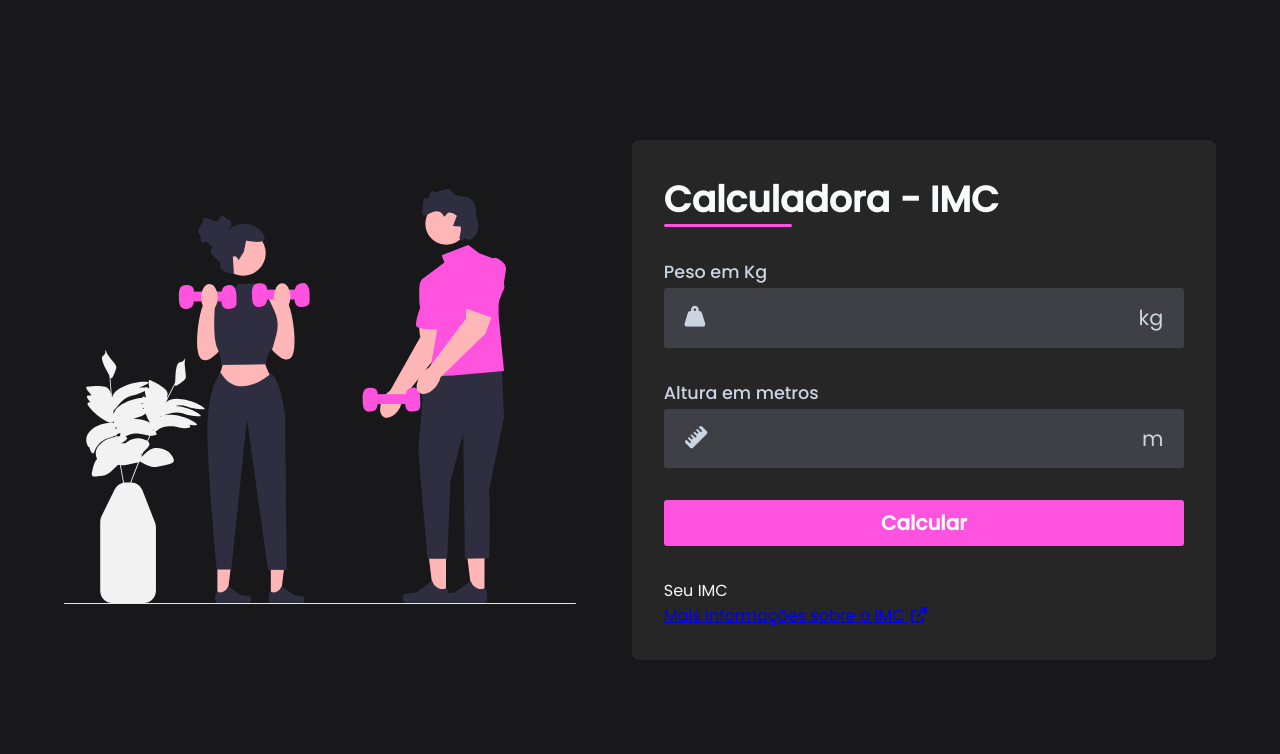
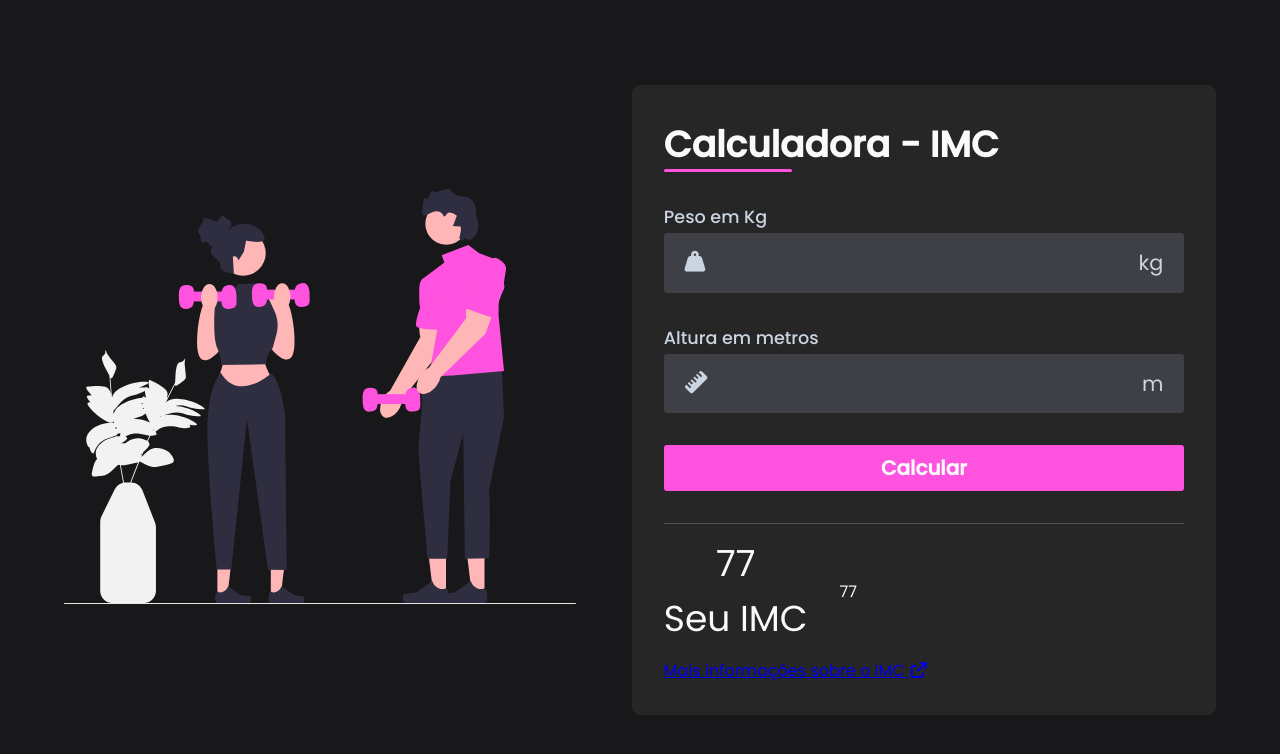
Before and after one commit to MarAlmeida-tenorio/CALCULADORA-IMC, a plain HTML site: page index.html in a window 1280 px wide. Drawn offline with Linux system fonts and the light colour scheme.

Commit message:
customizando bmi

```diff
--- a/assets/css/style.css
+++ b/assets/css/style.css
@@ -103,3 +103,21 @@ body {
     border-radius: 3px;
     cursor: pointer;
 }
+#result {
+    display:flex;
+    gap: 2rem;
+    align-items: center;
+    border-top: 1px solid #ffffff34;
+    padding: 0.75rem 0;
+}
+#bmi {
+    display: flex;
+    align-items: center;
+    flex-direction: column;
+    font-size: 2.25rem;
+}
+#bmi span: :last-child {
+    font-size: 0.87rem;
+    color: #cbd5e1;
+
+}
--- a/index.html
+++ b/index.html
@@ -58,11 +58,11 @@
                 <div id="infos">
                     <div id="result">
                         <div id="bmi">
-                            <span id="value"></span>
+                            <span id="value">77</span>
                             <span>Seu IMC</span>
                         </div>
                         <div id="description">
-                            <span></span>
+                            <span>77</span>
                         </div>
 
                     </div>
```
